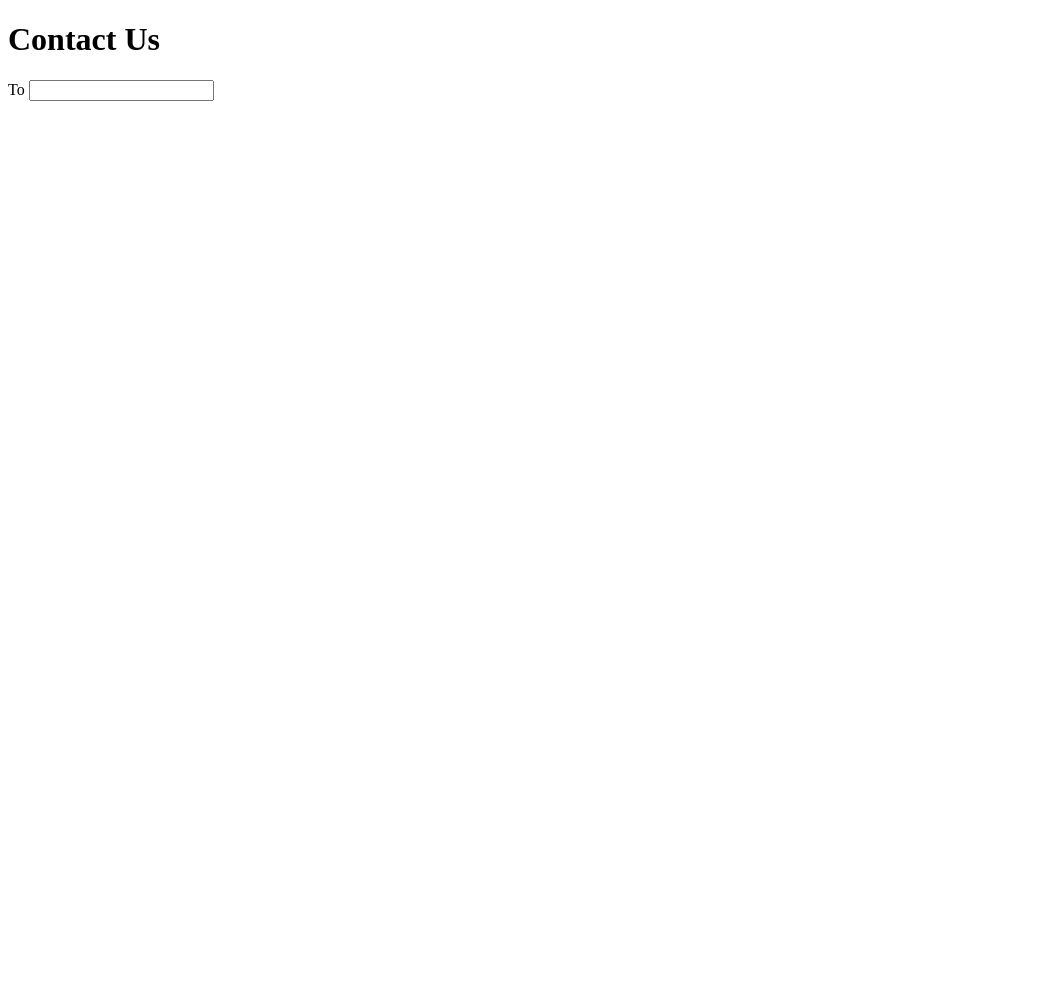
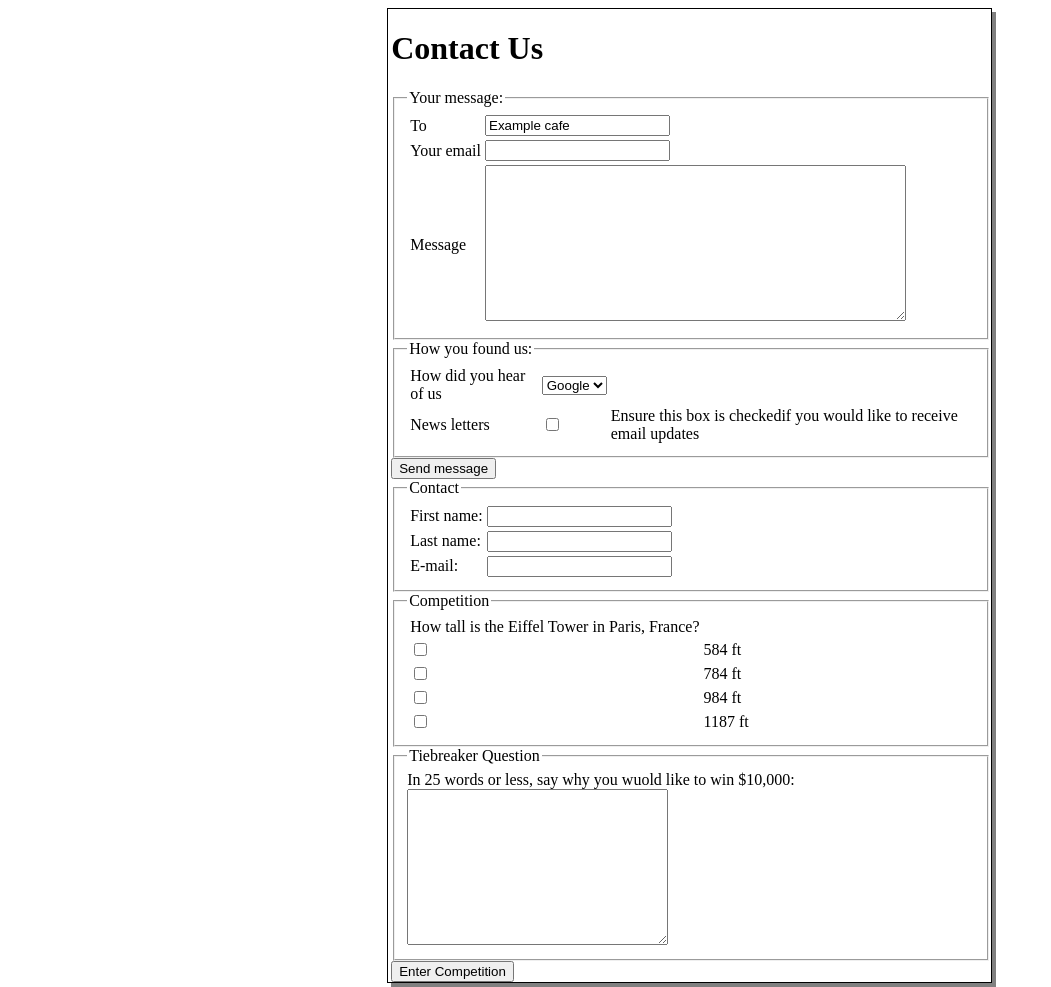
Before and after one commit to A3Scotl/01_NguyenTruongAn_Web, a plain HTML site: page lap1_NguyenTruongAn/bai15.html in a window 1280 px wide. Shown: the whole page, without its empty margins (0-1051 px from the left). Before the commit the page ends 800 px from the top, so only its background shows below. Drawn offline with Linux system fonts and the light colour scheme.

Commit message:
edit bai15

```diff
--- a/lap1_NguyenTruongAn/bai15.html
+++ b/lap1_NguyenTruongAn/bai15.html
@@ -5,12 +5,130 @@
     <meta http-equiv="X-UA-Compatible" content="IE=edge">
     <meta name="viewport" content="width=device-width, initial-scale=1.0">
     <title>bai15</title>
+    <style>
+        .container{
+            margin: top 15px;
+            margin-left: 30%;
+            border: 1px solid;
+            box-shadow: 4px 4px  gray;
+            width: 600px;
+            height: 90%;
+            padding-left: 3px;
+        }
+    </style>
 </head>
 <body>
-    <h1><b>Contact Us</b></h1>To</label>  </tr>
-            <tr>  <input type="text" name="txtTo" id="">  </tr>
-        </table>
+   <div class="container">
+    <h1><b>Contact Us</b></h1>
+    <div class="your_message">
+    <fieldset>
+        <legend> Your message:</legend>
+         <table>
+            <tr>
+                <td><label for="emailTo">To</label></td>
+                <td><input type="text" name="txtTo" readonly="readonly" id="emainlTo" size="20" value="Example cafe"></td>
+
+            </tr>
+            <tr>
+                <td> <label for="emailFrom">Your email</label>
+                </td>
+                <td><input type="text" name="txtFrom" id="emailFrom" size="20" tabindex="1" maxlength="250"></td>
+
+            </tr>
+            <tr>
+                <td> <label for="emailBody">Message</label>
+                </td>
+                <td><textarea name="txtBody" id="emailBody" cols="50" rows="10" tabindex="2"></textarea></td>
+            </tr>
+         </table>
+    </div>
     </fieldset>
+    <div class="fond_us">
+        <fieldset>
+            <legend>How you found us:</legend>
+            <table>
+            <tr>
+                <td><label for="">How did you hear of us</label></td>
+                <td>
+                    <select name="" id="">
+                        <option value="">Google</option>
+                        <option value="">Edge</option>
+                    </select>
+                </td>
+            </tr>
+            <tr>
+                <td><label for="">News letters</label></td>
+                <td> <input type="checkbox"> </td>
+                <td><label for="">Ensure this box is checkedif you would like to receive email updates</label></td>
+            </tr>
+            </table>
+        </fieldset>
+    </div>
+    <div class="Send_message">
+        <button>Send message</button>
+    </div>
+    <div class="contact">
+        <fieldset>
+            <legend>Contact</legend>
+            <table>
+                <tr>
+                    <td><label for="">First name:</label></td>
+                    <td><input type="text"></td>
+                </tr>
+                <tr>
+                    <td><label for="">Last name:</label></td>
+                    <td><input type="text"></td>
+                </tr>
+                <tr>
+                    <td><label for="">E-mail:</label></td>
+                    <td><input type="text"></td>
+                </tr>
+            </table>
+        </fieldset>
+    </div>
+    <div class="Compertition_Question">
+        <fieldset>
+            <legend>Competition</legend>
+            <table>
+                <tr>
+                    <td><label for="">How tall is the Eiffel Tower in Paris, France?</label></td>
+                </tr>
+                <tr>
+                    <td><input type="checkbox"></td>
+                    <td>584 ft</td>
+                </tr>
+                <tr>
+                    <td><input type="checkbox"></td>
+                    <td>784 ft</td>
+                </tr>
+                <tr>
+                    <td><input type="checkbox"></td>
+                    <td>984 ft</td>
+                </tr>
+                <tr>
+                    <td><input type="checkbox"></td>
+                    <td>1187 ft</td>
+                </tr>
+            </table>
+        </fieldset>
+    </div>
+    <div class="Tiebreaker_Question">
+        <fieldset>
+            <legend>Tiebreaker Question</legend>
+            <table>
+                <tr>
+                    <label for="">In 25 words or less, say why you wuold like to win $10,000:</label>
+                </tr>
+                <tr>
+                    <textarea name="" id="" cols="30" rows="10"></textarea>
+                </tr>
+            </table>
 
+        </fieldset>
+    </div>
+    <div class="Enter_Compertition">
+        <button>Enter Competition</button>
+    </div>
+   </div>
 </body>
 </html>
```
